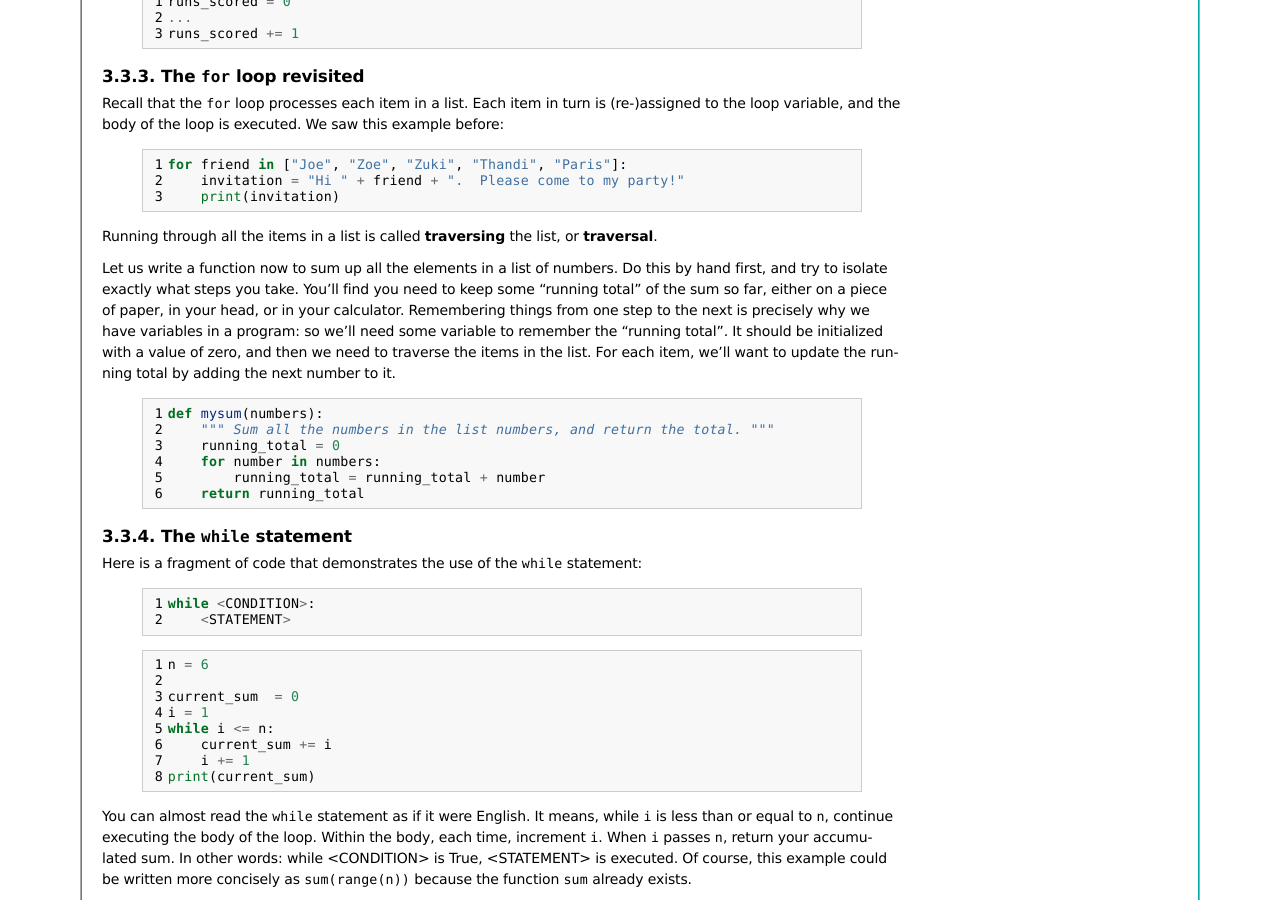
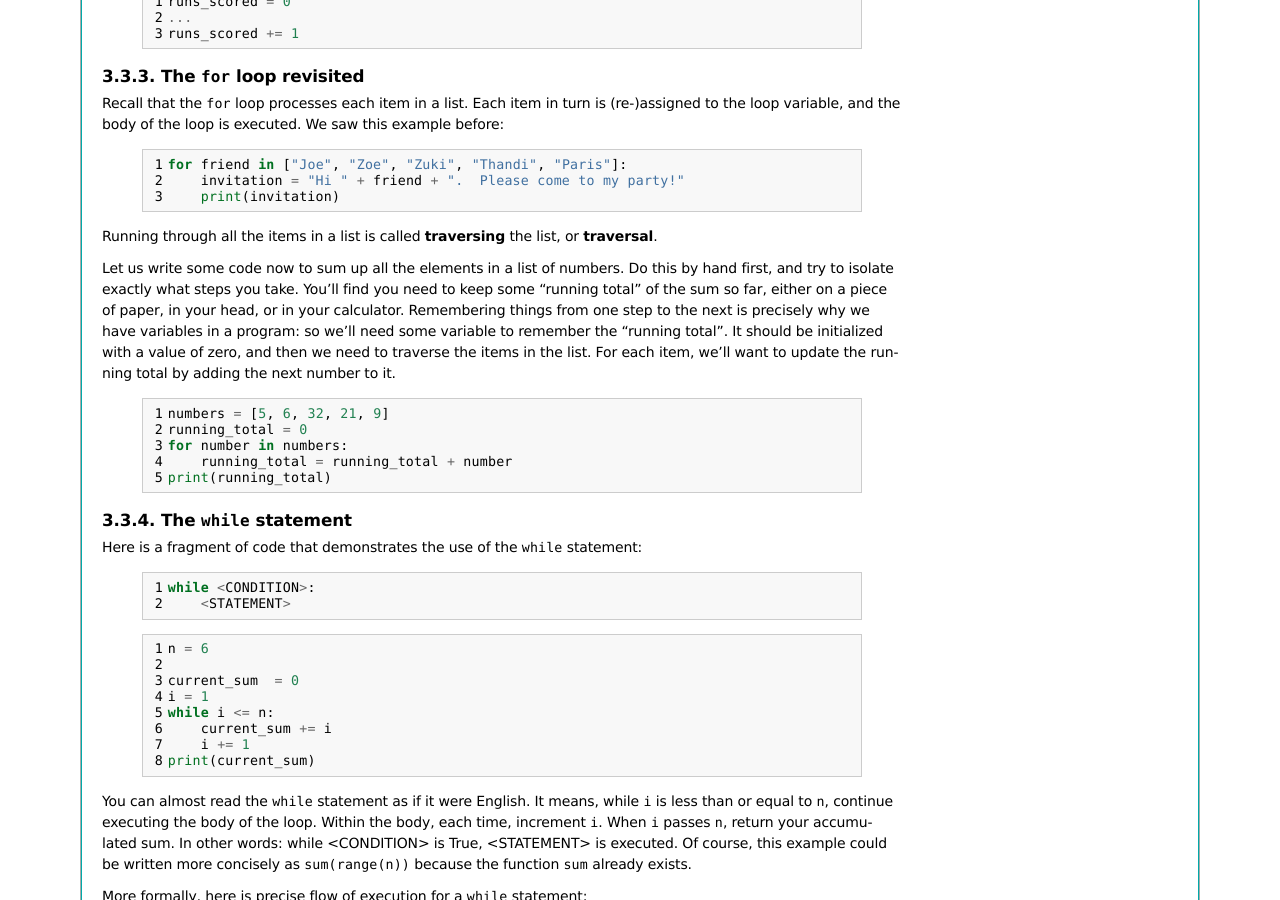
Before and after one commit to HowToThink/HowToThink, a Sphinx documentation site: the page built from source/PvL_03.rst, in a window 1280 px wide and 900 px high, scrolled down 17613 px. Built offline with Sphinx 7.4.7, drawn with Linux system fonts in a browser that asks for light colours; formulas are drawn with MathJax 3.

Commit message:
Remove premature function in chapter 3

```diff
--- a/source/PvL_03.rst
+++ b/source/PvL_03.rst
@@ -1172,7 +1172,7 @@ We saw this example before:
 Running through all the items in a list is called **traversing** the list,
 or **traversal**.
 
-Let us write a function now to sum up all the elements in a list of numbers.
+Let us write some code now to sum up all the elements in a list of numbers.
 Do this by hand first, and try to isolate exactly what steps you take.  You'll
 find you need to keep some "running total" of the sum so far, either on a piece
 of paper, in your head, or in your calculator. Remembering things from one step to the next is
@@ -1184,12 +1184,11 @@ to update the running total by adding the next number to it.
     .. sourcecode::  python
         :linenos:
 
-        def mysum(numbers):
-            """ Sum all the numbers in the list numbers, and return the total. """
-            running_total = 0
-            for number in numbers:
-                running_total = running_total + number
-            return running_total
+        numbers = [5, 6, 32, 21, 9]
+        running_total = 0
+        for number in numbers:
+            running_total = running_total + number
+        print(running_total)
 
 
 .. index:: while statement, while loop, iteration, loop, loop body,
```
